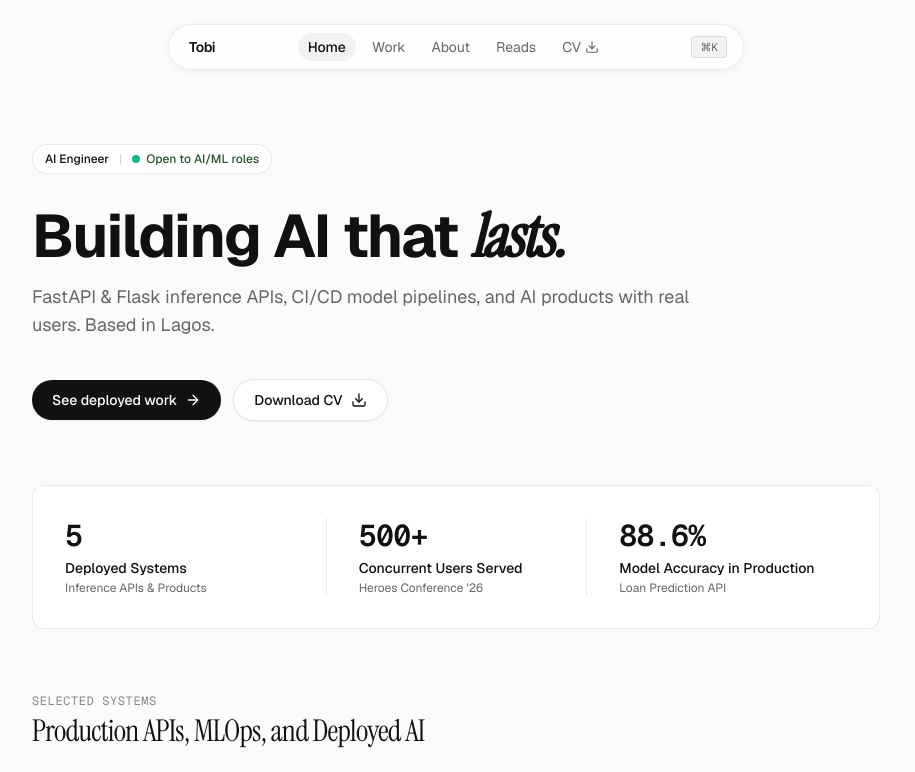
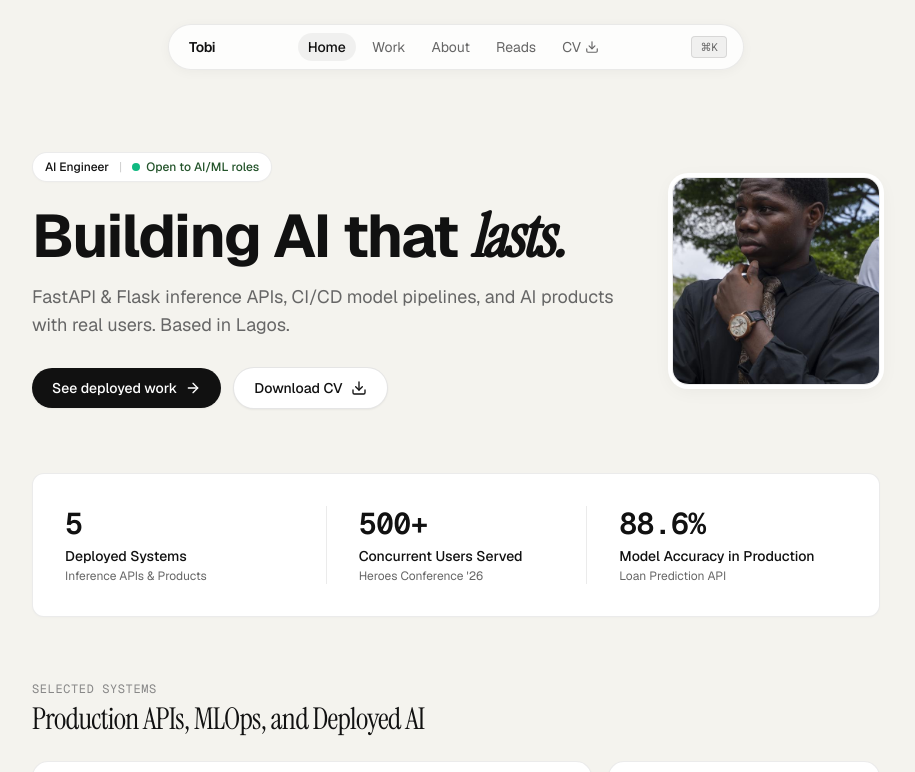
Before and after one commit to olatunjitobiloba/portfolio-website, a Next.js app: page / in a window 1280 px wide. Shown: the top 772 px of the page, without its empty margins (184-1099 px from the left). Built offline with nearby package versions, Linux system fonts and the light colour scheme.

Commit message:
feat: restore hero profile photo and adjust warm editorial canvas contrast

```diff
--- a/src/app/about/page.tsx
+++ b/src/app/about/page.tsx
@@ -1,4 +1,5 @@
 import type { Metadata } from "next";
+import Image from "next/image";
 import {
   engineeringExperience,
   leadershipExperience,
@@ -37,13 +38,24 @@ export default function AboutPage() {
 
       {/* Narrative Bio */}
       <section className="space-y-6" aria-label="Narrative bio">
-        <div className="prose prose-neutral max-w-none">
+        <div className="flex flex-col sm:flex-row gap-6 items-start">
+          <div className="relative w-24 h-24 sm:w-28 sm:h-28 rounded-2xl overflow-hidden border border-black/[0.08] bg-white shadow-sm ring-4 ring-white shrink-0">
+            <Image
+              src="/images/profile.jpg"
+              alt="Oluwatobiloba Olatunji"
+              fill
+              className="object-cover"
+              sizes="112px"
+            />
+          </div>
+          <div className="prose prose-neutral max-w-none flex-1">
             <p className="text-base sm:text-lg text-ink-secondary leading-relaxed">
               I&apos;m an AI engineer in Lagos. I take models from notebook to
               production: training and evaluating with scikit-learn, serving with
               FastAPI and Flask, testing with pytest, and deploying through
               Docker and GitHub Actions. Current focus: ML systems for fintech.
             </p>
+          </div>
         </div>
 
         {/* Engineering Process Outline */}
--- a/src/app/globals.css
+++ b/src/app/globals.css
@@ -3,14 +3,14 @@
 @tailwind utilities;
 
 :root {
-  --canvas: #FBFBFA;
+  --canvas: #F4F3EE;
   --surface: #FFFFFF;
-  --surface-hover: #F5F4F0;
+  --surface-hover: #F8F7F4;
   --border-subtle: rgba(0, 0, 0, 0.08);
   --border-focus: rgba(0, 0, 0, 0.20);
   --ink-primary: #111111;
-  --ink-secondary: #666666;
-  --ink-muted: #888888;
+  --ink-secondary: #555555;
+  --ink-muted: #777777;
 }
 
 html {
--- a/src/app/page.tsx
+++ b/src/app/page.tsx
@@ -1,4 +1,5 @@
 import Link from "next/link";
+import Image from "next/image";
 import { ArrowRight, Download, Briefcase, User, BookOpen } from "lucide-react";
 import { RotatingHero } from "@/components/ui/RotatingHero";
 import { ProofStrip } from "@/components/ui/ProofStrip";
@@ -8,7 +9,10 @@ export default function HomePage() {
   return (
     <div className="max-w-4xl mx-auto px-4 sm:px-6 py-8 space-y-16">
       {/* Hero Section */}
-      <section className="space-y-8 pt-4">
+      <section className="pt-4 sm:pt-6">
+        <div className="flex flex-col-reverse md:flex-row items-start md:items-center justify-between gap-8 md:gap-12">
+          {/* Hero Left Content */}
+          <div className="flex-1 space-y-6">
             {/* Status Pill */}
             <div className="inline-flex items-center gap-2.5 px-3 py-1.5 rounded-full border border-black/[0.08] bg-white text-xs text-ink-secondary shadow-[0_1px_2px_rgba(0,0,0,0.02)]">
               <span className="font-medium text-ink-primary">AI Engineer</span>
@@ -23,7 +27,7 @@ export default function HomePage() {
             <RotatingHero />
 
             {/* Primary CTA Buttons */}
-        <div className="flex flex-wrap items-center gap-3 pt-2">
+            <div className="flex flex-wrap items-center gap-3 pt-1">
               <Link
                 href="/work"
                 className="inline-flex items-center justify-center gap-2 px-5 py-2.5 rounded-full bg-ink-primary text-white text-sm font-medium hover:bg-black/85 transition-colors shadow-sm"
@@ -39,6 +43,22 @@ export default function HomePage() {
                 <span>Download CV</span>
                 <Download className="w-4 h-4" />
               </a>
+            </div>
+          </div>
+
+          {/* Hero Profile Photo */}
+          <div className="relative shrink-0 mx-auto md:mx-0">
+            <div className="relative w-36 h-36 sm:w-44 sm:h-44 md:w-52 md:h-52 rounded-2xl overflow-hidden border border-black/[0.08] bg-white shadow-[0_4px_20px_rgba(0,0,0,0.06)] ring-4 ring-white">
+              <Image
+                src="/images/profile.jpg"
+                alt="Oluwatobiloba Olatunji"
+                fill
+                priority
+                className="object-cover"
+                sizes="(max-width: 640px) 144px, (max-width: 768px) 176px, 208px"
+              />
+            </div>
+          </div>
         </div>
       </section>
 
--- a/tailwind.config.ts
+++ b/tailwind.config.ts
@@ -9,10 +9,10 @@ const config: Config = {
   theme: {
     extend: {
       colors: {
-        canvas: "#FBFBFA",
+        canvas: "#F4F3EE",
         surface: {
           DEFAULT: "#FFFFFF",
-          hover: "#F5F4F0",
+          hover: "#F8F7F4",
         },
         border: {
           subtle: "rgba(0, 0, 0, 0.08)",
```
Lines whose indentation alone changed are shown as unchanged.
